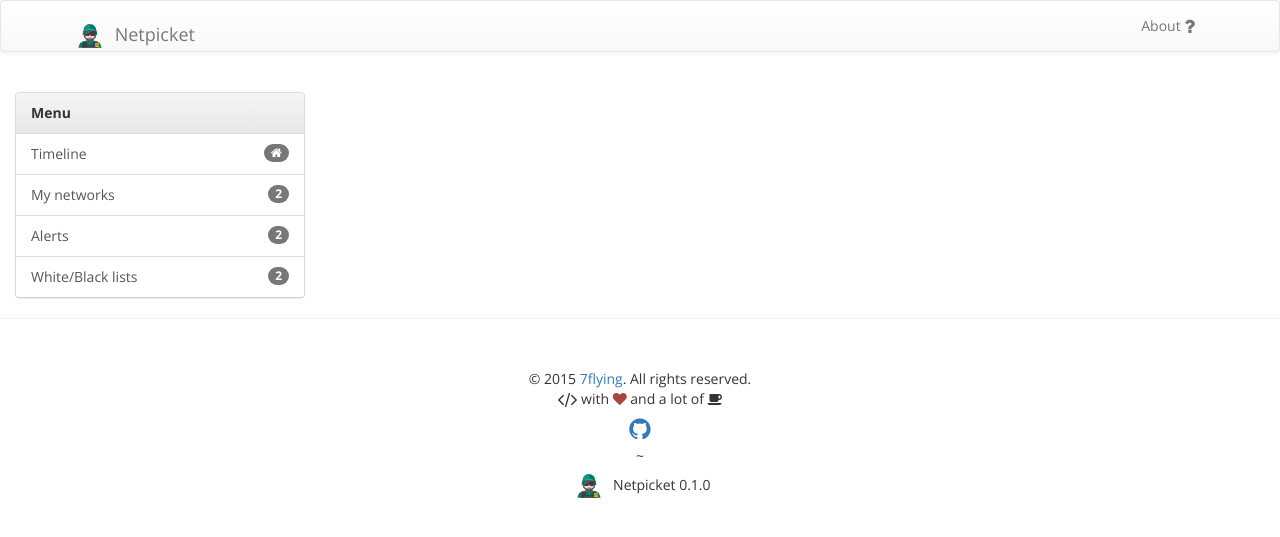
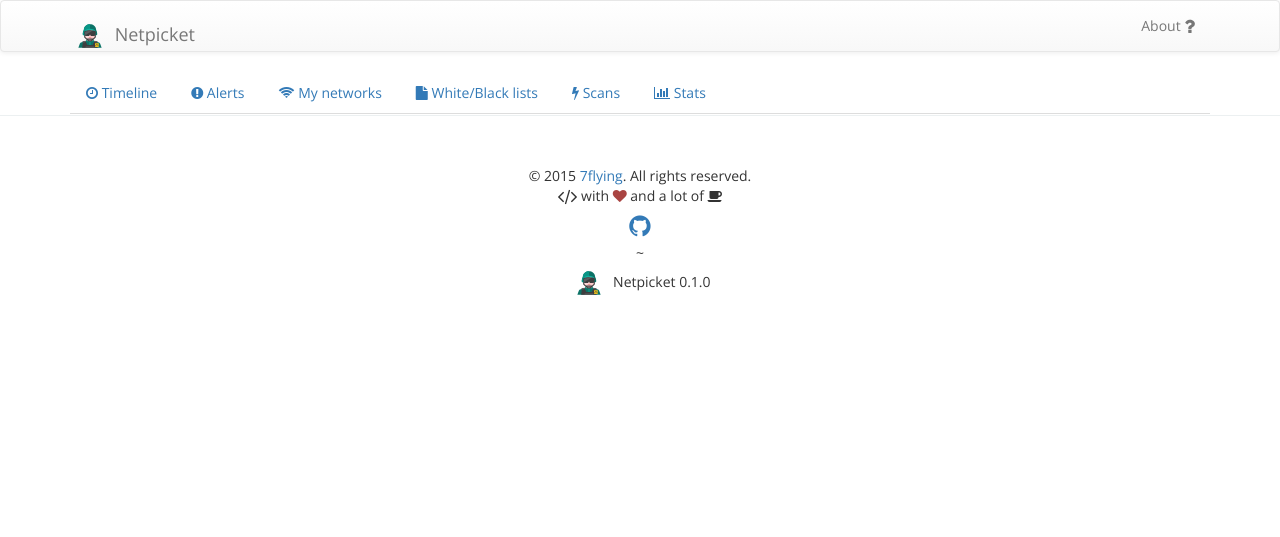
Before and after one commit to 7flying/netpicket, a Flask app: template netpicket-web-py/app/templates/dashboard.html in a window 1280 px wide. Shown: the top 537 px of the page. Run offline with Flask 2, Linux system fonts and the light colour scheme; the template is opened without the code that fills it, so the values that code supplies are empty; some libraries are stand-ins or nearby versions.

Commit message:
Change menu to horizontal tabs

```diff
--- a/netpicket-web-py/app/templates/dashboard.html
+++ b/netpicket-web-py/app/templates/dashboard.html
@@ -1,80 +1,78 @@
-<!doctype html>
 {% extends "base.html" %}
 {% block nexttoicon %}Netpicket{% endblock %}
 
 {% block page_content %}
-
-<div class="row">
-  <br>
-  <!-- menu -->
-  <div class="col-md-3 col-sm-3 col-xs-12">
-    <div class="panel panel-default">
-	  <div class="panel-heading"><strong>Menu</strong></div>
-	  <!-- List group -->
-	  <div class="list-group">
-        <a type="button"
+<div class="container">
+  <ul class="nav nav-tabs">
+    <li role="presentation"
         {% if section == 'timeline' %}
-           class="list-group-item btn-link active"
-           {% else %}
-           class="list-group-item btn-link"
+        class="active"
         {% endif %}
-           role="button"
-           href="{{url_for('dashboard', section='timeline')}}">
-          Timeline
-          <span class="badge"><i class="fa fa-home"></i></span>
+        >
+      <a href="{{url_for('dashboard', section='timeline')}}">
+        <span><i class="fa fa-clock-o"></i></span> Timeline</a>
+    </li>
+    <li role="presentation"
+        {% if section == 'alerts' %}
+        class="active"
+        {% endif %}
+        >
+      <a href="{{url_for('dashboard', section='alerts')}}">
+        <span><i class="fa fa-exclamation-circle"></i></span>
+        Alerts</a>
+    </li>
+    <li role="presentation"
+        {% if section == 'networks' %}
+        class="active"
+        {% endif %}
+        >
+      <a href="{{url_for('dashboard', section='networks')}}">
+        <span><i class="fa fa-wifi"></i></span> My networks
       </a>
-        <a type="button"
-           {% if section == 'networks' %}
-           class="list-group-item btn-link active"
-           {% else %}
-           class="list-group-item btn-link"
+    </li>
+    <li role="presentation"
+        {% if section == 'wblists' %}
+        class="active"
         {% endif %}
-           role="button"
-           href="{{url_for('dashboard', section='networks')}}">
-          My networks
-          <span class="badge">2</span>
+        >
+      <a href="{{url_for('dashboard', section='wblists')}}">
+        <span><i class="fa fa-file"></i></span> White/Black lists
       </a>
-        <a type="button"
-           {% if section == 'alerts' %}
-           class="list-group-item btn-link active"
-           {% else %}
-           class="list-group-item btn-link"
+    </li>
+    <li role="presentation"
+        {% if section == 'scans' %}
+        class="active"
         {% endif %}
-           role="button"
-           href="{{url_for('dashboard', section='alerts')}}">
-          Alerts
-          <span class="badge">2</span>
+        >
+      <a href="{{url_for('dashboard', section='scans')}}">
+        <span><i class="fa fa-flash"></i></span> Scans
       </a>
-        <a type="button"
-           {% if section == 'wblists' %}
-           class="list-group-item btn-link active"
-           {% else %}
-           class="list-group-item btn-link"
+    </li>
+    <li role="presentation"
+        {% if section == 'stats' %}
+        class="active"
         {% endif %}
-           role="button"
-           href="{{url_for('dashboard', section='wblists')}}">
-          White/Black lists
-          <span class="badge">2</span>
+        >
+      <a href="{{url_for('dashboard', section='stats')}}">
+        <span><i class="fa fa-bar-chart"></i></span> Stats
       </a>
-	  </div>
-    </div>
-  </div><!-- end menu -->
+    </li>
+  </ul>
+  <!-- end menu -->
 
 
-  <div class="col-md-9 col-sm-9 col-xs-12">
+  <div class="col-md-12 col-sm-12 col-xs-12">
     {% if section == 'timeline' %}
     <!-- TIMELINE -->
-    <h4>
-      <small>
-        <strong>UPDATED AT: </strong>
+    <h4><small><strong>UPDATED AT: </strong>
         {% if events.keys()|length > 0 %}
         <strong id="updated-ago">{{events[events.keys()[0]][0]['day']
           ~ ' ' ~ events[events.keys()[0]][0]['time']}}</strong>
         {% else %}
         <strong id="updated-ago">...</strong>
         {% endif %}
-      </small>
-    </h4>
+    </small></h4>
+
     <br>
     <dl class="dl-horizontal" id="timeline-updates">
       {% if events.keys()|length > 0 %}
@@ -106,9 +104,8 @@
       {% endif %}
     </dl>
     <!-- END TIMELINE -->
-    {% else %}
-    {% if section == 'networks' %}
-    <div class="row">
+    {% elif section == 'networks' %}
+    <br>
     <div class="col-md-6">
       <div class="panel panel-default">
         <div class="panel-heading">
@@ -174,11 +171,9 @@
           <div class="clearfix"></div>
         </div>
       </div>
-      </div>
-
-      {% else %}
-      {% if section == 'alerts' %}
+      {% elif section == 'alerts' %}
       <div class="col-md-12">
+        <br>
         <div class="panel panel-danger">
           <div class="panel-heading"><i class="fa fa-warning"></i>
             <strong>Unknown host detected</strong>
@@ -227,8 +222,8 @@
         </div>
       </div>
     </div>
-    {% else %}
-    {% if section == 'wblists' %}
+    {% elif section == 'wblists' %}
+    <br>
     <div class="col-md-12">
       <div class="panel panel-default">
         <div class="panel-heading">
@@ -273,11 +268,9 @@
         </div>
       </div>
     </div>
-    {% endif %}
-    {% endif %}
-    {% endif %}
+    {% elif section == 'scans' %}
+    {% elif section == 'stats' %}
     {% endif %}
   </div>
 </div>
-
 {% endblock %}
```
Lines whose indentation alone changed are shown as unchanged.
